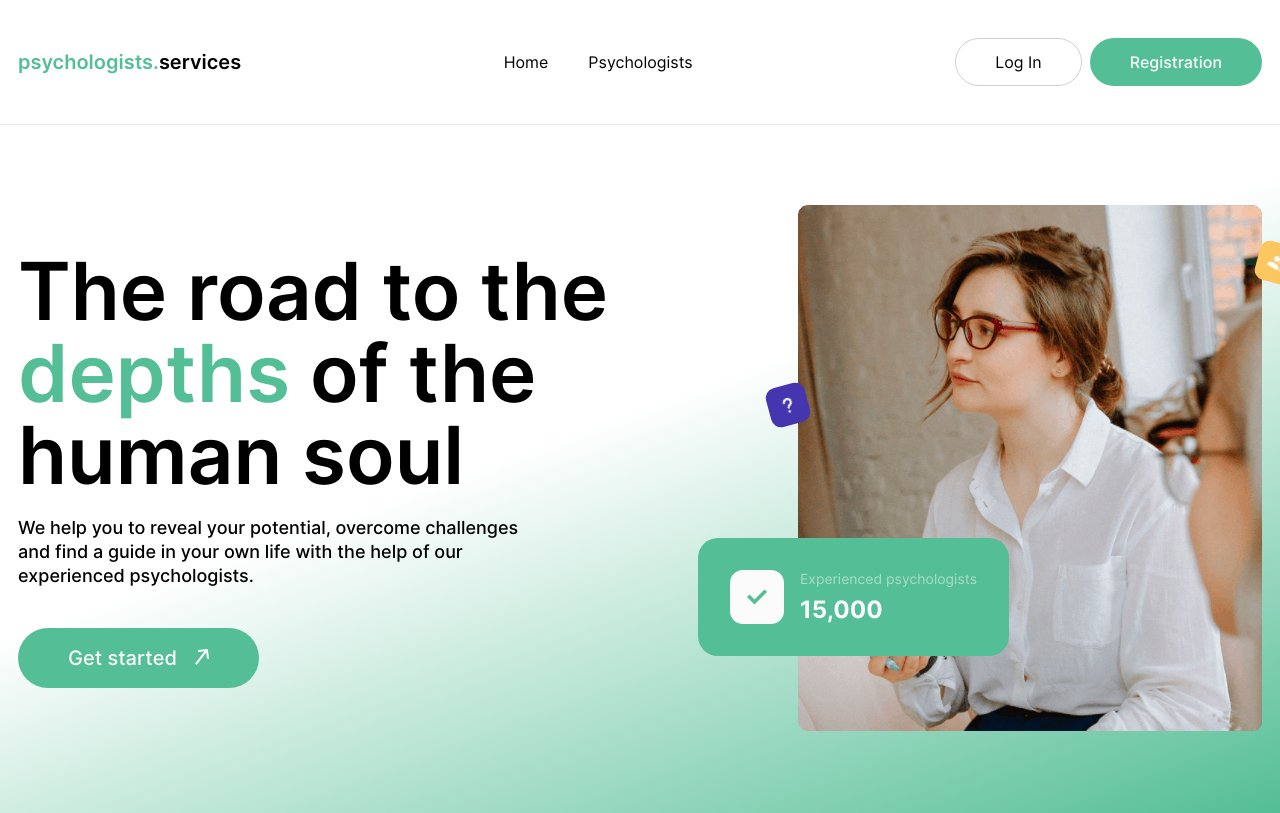
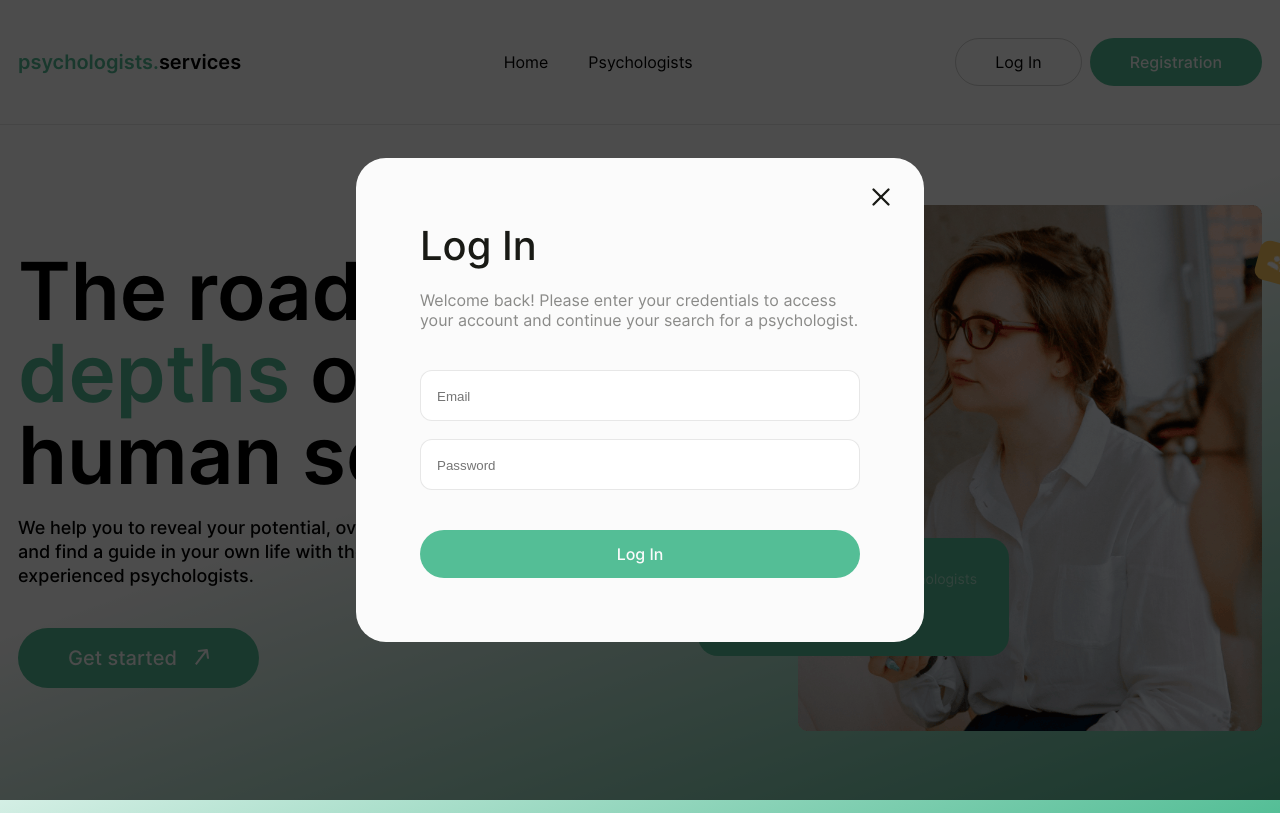
Before and after one commit to hasin01/psychologists.services, a website built with Vite: page index.html in a window 1280 px wide. Both pictures are taken after a click on the button "Log In". Shown: the top 813 px of the page. Built offline with nearby package versions, Linux system fonts and the light colour scheme.

Commit message:
modal login and register

```diff
--- a/index.html
+++ b/index.html
@@ -63,7 +63,32 @@
         </div>
       </div>
     </main>
+<div class="form-wrapper form-login-modal is-hidden">
+  <h3 class="form-title">Log In</h3>
+  <p class="form-subtitle">Welcome back! Please enter your credentials to access your account and continue your search for a psychologist.</p>
+  <form action="" class="form-login">
+ <input class="form-email-input" type="email" name="email" placeholder="Email" >
+  <input class="form-password-input" type="password" name="email" placeholder="Password">
+  <button class="form-submit" type="submit">Log In</button>
 
+  </form>
+  <button class="form-close-btn form-login-close-btn"></button>
+</div>
+
+<div class="form-wrapper form-register-modal is-hidden ">
+  <h3 class="form-title">Registration</h3>
+  <p class="form-subtitle">Thank you for your interest in our platform! In order to register, we need some information. Please provide us with the following information.</p>
+  <form action="" class="form-login">
+ <input class="form-email-input" type="text" name="name" placeholder="Name" >
+
+ <input class="form-email-input" type="email" name="email" placeholder="Email" >
+  <input class="form-password-input" type="password" name="email" placeholder="Password">
+  <button class="form-submit" type="submit">Sign Up</button>
+
+  </form>
+  <button class="form-close-btn form-register-close-btn"></button>
+</div>
+<div class="modal is-hidden "></div>
     <script type="module" src="/src/main.js"></script>
   </body>
 </html>
--- a/src/css/style.css
+++ b/src/css/style.css
@@ -224,3 +224,110 @@ header {
   top: 180px;
   left: -30px;
 }
+
+.modal {
+  display: block;
+  position: fixed;
+  z-index: 1;
+  left: 0;
+  top: 0;
+  width: 100%;
+  height: 100%;
+  overflow: auto;
+  background-color: rgba(0, 0, 0, 0.7);
+  transition: opacity 250ms cubic-bezier(0.4, 0, 0.2, 1);
+}
+.form-wrapper {
+  position: absolute;
+  top: 50%;
+  right: 50%;
+  transform: translate(50%, -50%);
+  background-color: var(--white);
+  display: flex;
+  flex-direction: column;
+  border-radius: 30px;
+  background: rgb(251, 251, 251);
+  padding: 64px;
+  align-items: start;
+  z-index: 2;
+  transition: opacity 250ms cubic-bezier(0.4, 0, 0.2, 1);
+
+}
+
+
+
+.form-title {
+  color: rgb(25, 26, 21);
+
+  font-size: 40px;
+  font-weight: 500;
+  line-height: 48px;
+  margin-bottom: 20px;
+}
+.form-subtitle {
+  color: rgba(25, 26, 21, 0.5);
+  font-family: Inter;
+  font-size: 16px;
+  font-weight: 400;
+  line-height: 20px;
+  max-width: 440px;
+  margin-bottom: 40px;
+}
+.form-login{
+    display: flex;
+    flex-direction: column;
+    width: 100%;
+}
+
+.form-email-input {
+border: 1px solid rgba(25, 26, 21, 0.1);
+border-radius: 12px;
+padding: 18px 0 16px 16px;
+margin-bottom: 18px;
+
+
+
+}
+.form-password-input {
+border: 1px solid rgba(25, 26, 21, 0.1);
+border-radius: 12px;
+padding: 18px 0 16px 16px;
+margin-bottom: 40px;
+
+
+}
+.form-submit {
+color: rgb(251, 251, 251);
+font-size: 16px;
+font-weight: 500;
+border-radius: 30px;
+background: var(--green);
+padding: 16px;
+
+
+}
+.form-login-submit:hover,.form-login-submit:focus{
+    background-color: var(--button-hover);
+}
+
+.form-close-btn {
+    background-image: url("/src/img/clouse-btn.svg");
+    background-size: contain;
+    background-repeat: no-repeat;
+    position: absolute;
+    top: 5%;
+    right: 5%;
+    width: 30px;
+    height: 30px;
+    border: none;
+    cursor: pointer;
+    outline: none;
+}
+
+
+.is-hidden {
+  opacity: 0;
+  pointer-events: none;
+  visibility: hidden;
+  transition: opacity 250ms cubic-bezier(0.4, 0, 0.2, 1), visibility 0ms 250ms;
+}
--- /dev/null
+++ b/src/main.js
@@ -0,0 +1,39 @@
+const backgroundModal = document.querySelector(".modal");
+
+const formLoginModal = document.querySelector(".form-login-modal");
+
+const formLoginCloseBtn = document.querySelector(".form-login-close-btn");
+
+const formLoginOpen = document.querySelector(".auth-item-login");
+
+const formRegisterOpen = document.querySelector(" .auth-item-register");
+
+const formRegister = document.querySelector(".form-register-modal");
+
+const formRegisterCloseBtn = document.querySelector(".form-register-close-btn");
+
+const openModal = (modal) => {
+  modal.classList.remove("is-hidden");
+  backgroundModal.classList.remove("is-hidden");
+};
+
+const closeModal = (modal) => {
+  modal.classList.add("is-hidden");
+  backgroundModal.classList.add("is-hidden");
+};
+
+formLoginOpen.addEventListener("click", () => {
+  openModal(formLoginModal);
+});
+
+formLoginCloseBtn.addEventListener("click", () => {
+  closeModal(formLoginModal);
+});
+
+formRegisterOpen.addEventListener("click", () => {
+  openModal(formRegister);
+});
+
+formRegisterCloseBtn.addEventListener("click", () => {
+  closeModal(formRegister);
+});
```
Also changed, not shown: src/img/clouse-btn.svg (added).
